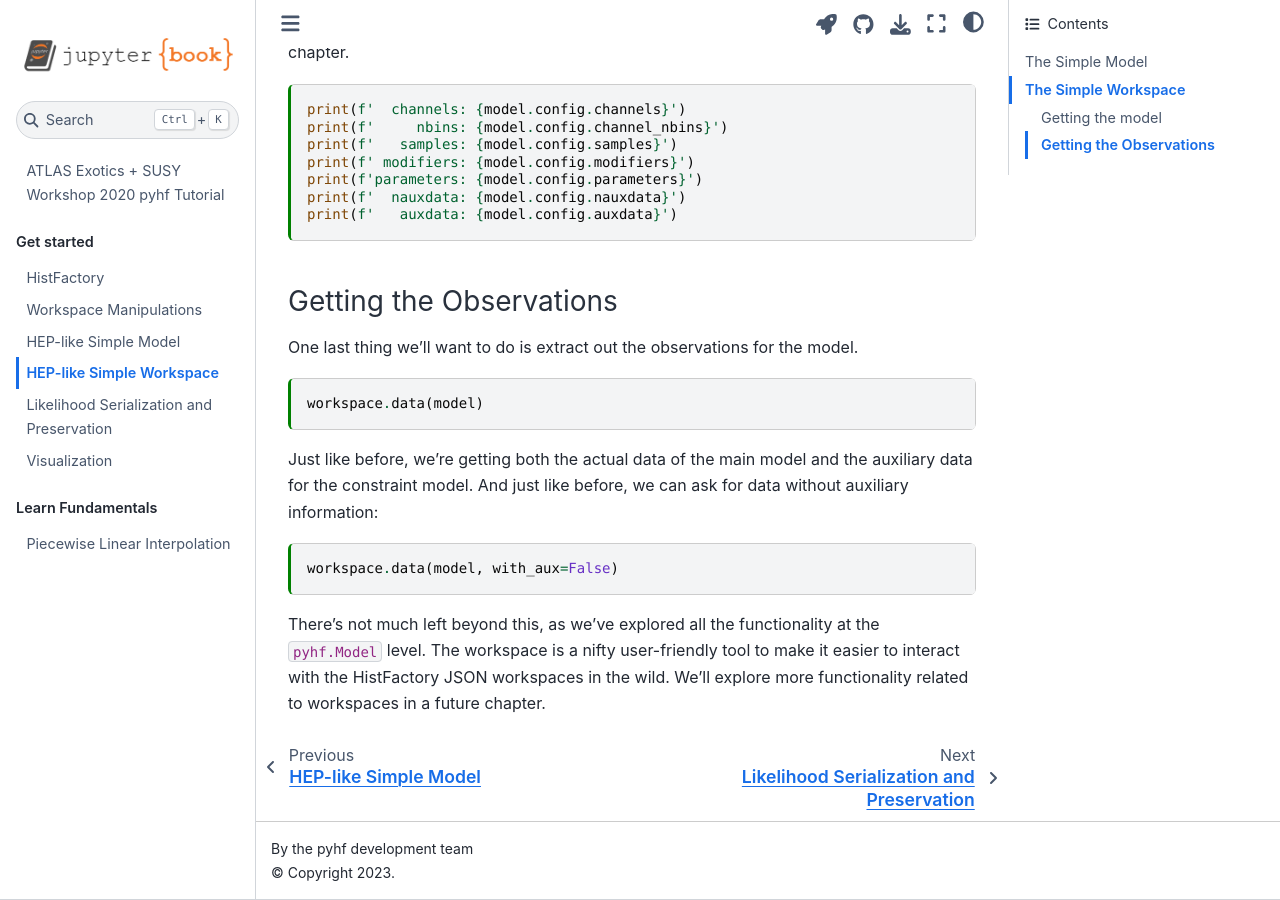
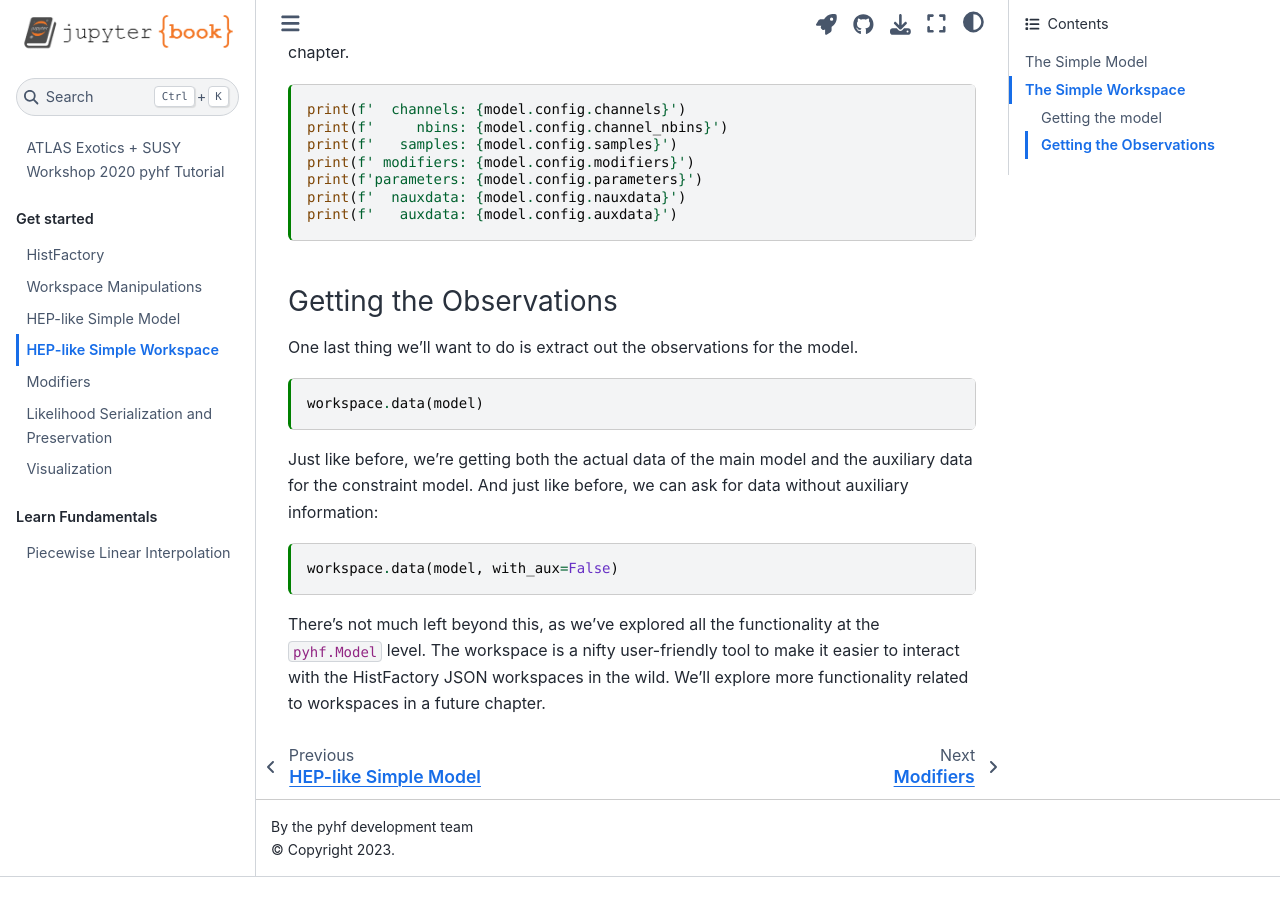
Before and after one commit to pyhf/tutorial-ATLAS-SUSY-Exotics-2020, a Jupyter Book: the page built from book/SimpleWorkspace.ipynb, in a window 1280 px wide and 900 px high, scrolled down 1784 px. Built offline with Jupyter Book 1.0.4 settings and Sphinx 7.4.7 and the Sphinx Book theme 1.1.4, drawn with Linux system fonts in a browser that asks for light colours; after the commit the page ends 2661 px from its top, so only the background shows below that.

Commit message:
add in modifiers

```diff
--- a/book/_toc.yml
+++ b/book/_toc.yml
@@ -7,6 +7,7 @@
   - file: WorkspaceManipulations
   - file: SimpleModel
   - file: SimpleWorkspace
+  - file: Modifiers
   - file: serialization
   - file: visualization
 
```
Also changed, not shown: book/Modifiers.ipynb (added).
